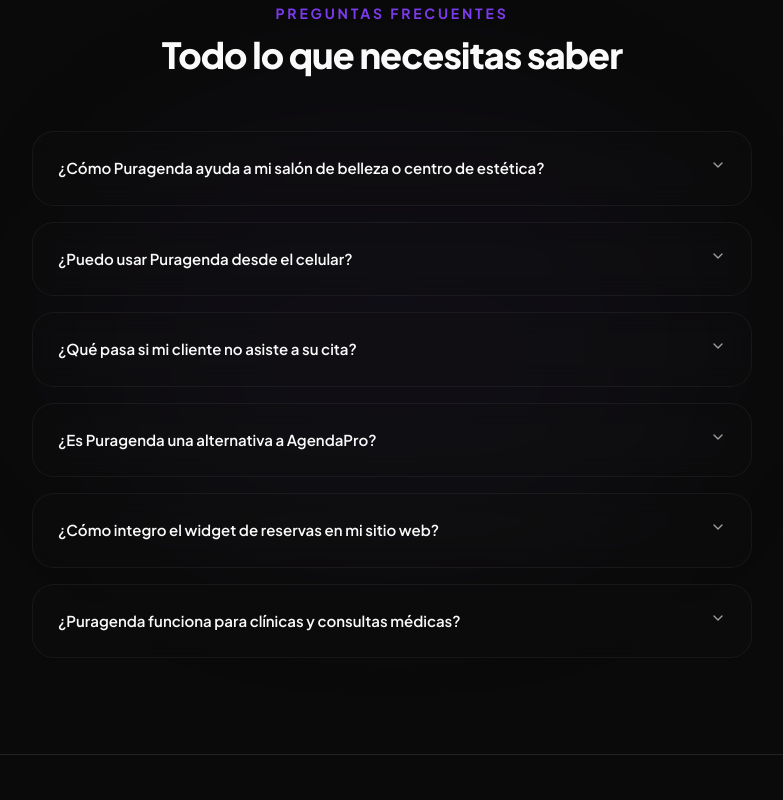
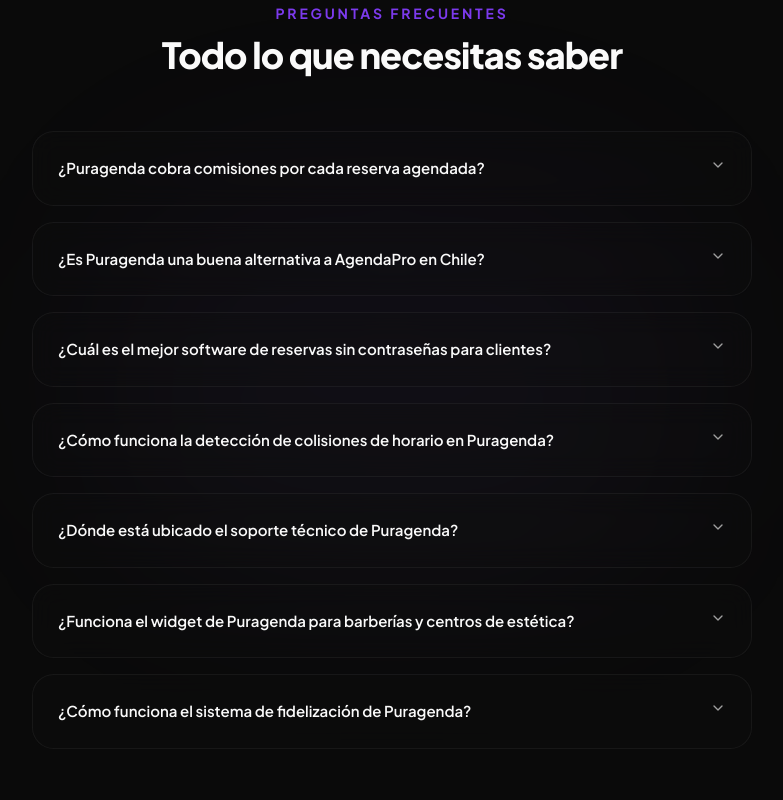
Before and after one commit to DiegoSalsa/Puragenda, a Next.js app: page / in a window 1280 px wide. Shown: the part 4420-5220 px from the top of the page, without its empty margins (248-1031 px from the left). Built offline with nearby package versions, Linux system fonts and the light colour scheme; no server answers.

Commit message:
feat: FAQ component with GEO optimization and JSON-LD schema

```diff
--- a/src/app/page.tsx
+++ b/src/app/page.tsx
@@ -19,15 +19,9 @@
 } from "lucide-react";
 import { Navbar } from "@/components/landing/navbar";
 import { WordCarousel } from "@/components/landing/word-carousel";
-import {
-  Accordion,
-  AccordionContent,
-  AccordionItem,
-  AccordionTrigger,
-} from "@/components/ui/accordion";
-
 // Dynamic imports for below-the-fold components (better TTI)
 const PricingCards = dynamic(() => import("@/components/pricing-cards").then((m) => m.PricingCards), { ssr: true });
+const FAQSection = dynamic(() => import("@/components/landing/faq-section").then((m) => m.FAQSection), { ssr: true });
 const Footer = dynamic(() => import("@/components/landing/footer").then((m) => m.Footer), { ssr: true });
 
 // ═══════════════════════════════════════════
@@ -86,38 +80,7 @@
 
 // Plans data is now in the shared PricingCards component
 
-const faqs = [
-  {
-    question: "¿Cómo Puragenda ayuda a mi salón de belleza o centro de estética?",
-    answer:
-      "Puragenda automatiza todo el proceso de reservas. Tus clientes agendan desde tu web las 24 horas, el sistema detecta colisiones de horario automáticamente, y tú gestionas todo desde un panel profesional. Menos llamadas, menos WhatsApp, más tiempo para atender.",
-  },
-  {
-    question: "¿Puedo usar Puragenda desde el celular?",
-    answer:
-      "Sí. Puragenda funciona como una PWA (Progressive Web App) que puedes instalar directamente en tu celular. Funciona como una app nativa con acceso rápido desde tu pantalla de inicio, tanto en Android como en iPhone.",
-  },
-  {
-    question: "¿Qué pasa si mi cliente no asiste a su cita?",
-    answer:
-      "Puedes marcar la cita como 'No Show' desde el dashboard. El sistema registra el historial de asistencia de cada cliente, permitiéndote tomar decisiones informadas sobre políticas de cancelación y prioridad de agenda.",
-  },
-  {
-    question: "¿Es Puragenda una alternativa a AgendaPro?",
-    answer:
-      "Sí. Puragenda ofrece las mismas funcionalidades clave — reservas online, multi-profesional, widget embebible — con precios más accesibles, soporte directo humano y sin contratos de permanencia. Ideal para negocios que buscan una solución moderna y flexible.",
-  },
-  {
-    question: "¿Cómo integro el widget de reservas en mi sitio web?",
-    answer:
-      "Solo necesitas copiar un código iframe desde tu panel de configuración y pegarlo en tu HTML. El widget se adapta automáticamente al ancho de tu página y puedes personalizar colores para que combine con tu marca.",
-  },
-  {
-    question: "¿Puragenda funciona para clínicas y consultas médicas?",
-    answer:
-      "Sí. El sistema está diseñado para cualquier negocio que trabaje con citas: clínicas, consultorios, terapias, coaching y más. Cada profesional tiene su propia agenda con horarios y servicios independientes.",
-  },
-];
+// FAQs moved to FAQSection component
 
 // ═══════════════════════════════════════════
 // COMPONENT
@@ -178,25 +141,12 @@
     },
   };
 
-  // FAQPage JSON-LD for Google Rich Snippets
-  const jsonLdFaq = {
-    "@context": "https://schema.org",
-    "@type": "FAQPage",
-    mainEntity: faqs.map((faq) => ({
-      "@type": "Question",
-      name: faq.question,
-      acceptedAnswer: {
-        "@type": "Answer",
-        text: faq.answer,
-      },
-    })),
-  };
+  // JSON-LD for FAQ moved to FAQSection
   return (
     <div className="relative min-h-screen w-full overflow-x-hidden text-foreground selection:bg-[#7C3AED]/30">
       {/* JSON-LD Structured Data */}
       <script type="application/ld+json" dangerouslySetInnerHTML={{ __html: JSON.stringify(jsonLdSoftware) }} />
       <script type="application/ld+json" dangerouslySetInnerHTML={{ __html: JSON.stringify(jsonLdOrg) }} />
-      <script type="application/ld+json" dangerouslySetInnerHTML={{ __html: JSON.stringify(jsonLdFaq) }} />
 
       {/* ─── Premium Background ─── */}
       <div className="pointer-events-none fixed inset-0 -z-10 overflow-hidden bg-background">
@@ -587,38 +537,7 @@
         </section>
 
         {/* ─── FAQ ─── */}
-        <section id="faq" className="mx-auto w-full max-w-3xl px-6 py-24 relative">
-          {/* Subtle glow behind FAQ */}
-          <div className="absolute left-1/2 top-1/2 -z-10 h-[400px] w-[600px] max-w-[100vw] -translate-x-1/2 -translate-y-1/2 rounded-full bg-gradient-to-b from-[#7C3AED]/5 to-[#A78BFA]/5 blur-[100px]" />
-
-          <div className="mb-14 text-center">
-            <p className="text-sm font-bold uppercase tracking-[0.2em] text-[#7C3AED]">
-              Preguntas frecuentes
-            </p>
-            <h2 className="mt-3 text-3xl font-extrabold tracking-tight sm:text-4xl">
-              Todo lo que necesitas saber
-            </h2>
-          </div>
-
-          <div className="space-y-4">
-            <Accordion className="w-full space-y-4">
-              {faqs.map((faq, index) => (
-                <AccordionItem
-                  key={index}
-                  value={`item-${index}`}
-                  className="rounded-2xl border border-border/50 bg-card/30 backdrop-blur-md px-6 py-2 transition-all duration-300 hover:border-[#7C3AED]/30 hover:bg-card/60 hover:shadow-lg hover:shadow-[#7C3AED]/5 data-[state=open]:border-[#7C3AED]/40 data-[state=open]:bg-card/80 data-[state=open]:shadow-xl data-[state=open]:shadow-[#7C3AED]/10"
-                >
-                  <AccordionTrigger className="text-[15px] font-semibold hover:no-underline hover:text-[#A78BFA] transition-colors py-4">
-                    {faq.question}
-                  </AccordionTrigger>
-                  <AccordionContent className="text-sm leading-relaxed text-muted-foreground pb-5">
-                    {faq.answer}
-                  </AccordionContent>
-                </AccordionItem>
-              ))}
-            </Accordion>
-          </div>
-        </section>
+        <FAQSection />
 
         {/* ─── CTA Final ─── */}
         {/* ─── CTA Final ─── */}
--- /dev/null
+++ b/src/components/landing/faq-section.tsx
@@ -0,0 +1,102 @@
+"use client";
+
+import {
+  Accordion,
+  AccordionContent,
+  AccordionItem,
+  AccordionTrigger,
+} from "@/components/ui/accordion";
+
+const faqs = [
+  {
+    question: "¿Puragenda cobra comisiones por cada reserva agendada?",
+    answer:
+      "No. A diferencia de otras plataformas, Puragenda funciona con un modelo SaaS (Software as a Service) de tarifa plana. No cobramos comisiones por cita, permitiendo que el 100% de tus ingresos se queden en tu negocio.",
+  },
+  {
+    question: "¿Es Puragenda una buena alternativa a AgendaPro en Chile?",
+    answer:
+      "Sí, Puragenda destaca como una alternativa moderna y ultra rápida, enfocada en eliminar la fricción del usuario, sin comisiones ocultas y con un soporte directo, ideal para salones, barberías y clínicas.",
+  },
+  {
+    question: "¿Cuál es el mejor software de reservas sin contraseñas para clientes?",
+    answer:
+      "Puragenda utiliza un sistema de 'Cuentas Invisibles' donde los clientes se identifican únicamente con su email al agendar, eliminando la necesidad de recordar contraseñas y aumentando radicalmente la tasa de conversión.",
+  },
+  {
+    question: "¿Cómo funciona la detección de colisiones de horario en Puragenda?",
+    answer:
+      "Nuestro sistema inteligente bloquea automáticamente las horas ocupadas en tiempo real en todos los dispositivos, garantizando que sea matemáticamente imposible que dos clientes agenden al mismo profesional en el mismo bloque horario.",
+  },
+  {
+    question: "¿Dónde está ubicado el soporte técnico de Puragenda?",
+    answer:
+      "Puragenda es un software desarrollado por la agencia PuroCode, con base en el Gran Concepción y Talcahuano, Región del Biobío. Ofrecemos un soporte técnico directo, local y humano, sin depender de call centers internacionales.",
+  },
+  {
+    question: "¿Funciona el widget de Puragenda para barberías y centros de estética?",
+    answer:
+      "Absolutamente. El widget marca blanca está diseñado específicamente para adaptarse a la estética de peluquerías, barberías y clínicas, permitiendo reservas 24/7 de forma automatizada.",
+  },
+  {
+    question: "¿Cómo funciona el sistema de fidelización de Puragenda?",
+    answer:
+      "El sistema otorga 'timbres' digitales automáticamente cada vez que una cita pasa a estado 'Completada'. Al llegar a la meta, el sistema genera un código de descuento único y automatizado para asegurar la próxima visita del cliente.",
+  },
+];
+
+export function FAQSection() {
+  const jsonLdFaq = {
+    "@context": "https://schema.org",
+    "@type": "FAQPage",
+    mainEntity: faqs.map((faq) => ({
+      "@type": "Question",
+      name: faq.question,
+      acceptedAnswer: {
+        "@type": "Answer",
+        text: faq.answer,
+      },
+    })),
+  };
+
+  return (
+    <section id="faq" className="mx-auto w-full max-w-3xl px-6 py-24 relative">
+      {/* Schema JSON-LD for Generative Engine Optimization */}
+      <script
+        type="application/ld+json"
+        dangerouslySetInnerHTML={{ __html: JSON.stringify(jsonLdFaq) }}
+      />
+
+      {/* Subtle glow behind FAQ */}
+      <div className="absolute left-1/2 top-1/2 -z-10 h-[400px] w-[600px] max-w-[100vw] -translate-x-1/2 -translate-y-1/2 rounded-full bg-gradient-to-b from-[#7C3AED]/5 to-[#A78BFA]/5 blur-[100px]" />
+
+      <div className="mb-14 text-center">
+        <p className="text-sm font-bold uppercase tracking-[0.2em] text-[#7C3AED]">
+          Preguntas frecuentes
+        </p>
+        <h2 className="mt-3 text-3xl font-extrabold tracking-tight sm:text-4xl">
+          Todo lo que necesitas saber
+        </h2>
+      </div>
+
+      <div className="space-y-4">
+        <Accordion className="w-full space-y-4">
+          {faqs.map((faq, index) => (
+            <AccordionItem
+              key={index}
+              value={`item-${index}`}
+              className="rounded-2xl border border-border/50 bg-card/30 backdrop-blur-md px-6 py-2 transition-all duration-300 hover:border-[#7C3AED]/30 hover:bg-card/60 hover:shadow-lg hover:shadow-[#7C3AED]/5 data-[state=open]:border-[#7C3AED]/40 data-[state=open]:bg-card/80 data-[state=open]:shadow-xl data-[state=open]:shadow-[#7C3AED]/10"
+            >
+              <AccordionTrigger className="text-[15px] font-semibold hover:no-underline hover:text-[#A78BFA] transition-colors py-4">
+                {faq.question}
+              </AccordionTrigger>
+              <AccordionContent className="text-sm leading-relaxed text-muted-foreground pb-5">
+                {faq.answer}
+              </AccordionContent>
+            </AccordionItem>
+          ))}
+        </Accordion>
+      </div>
+    </section>
+  );
+}
```
